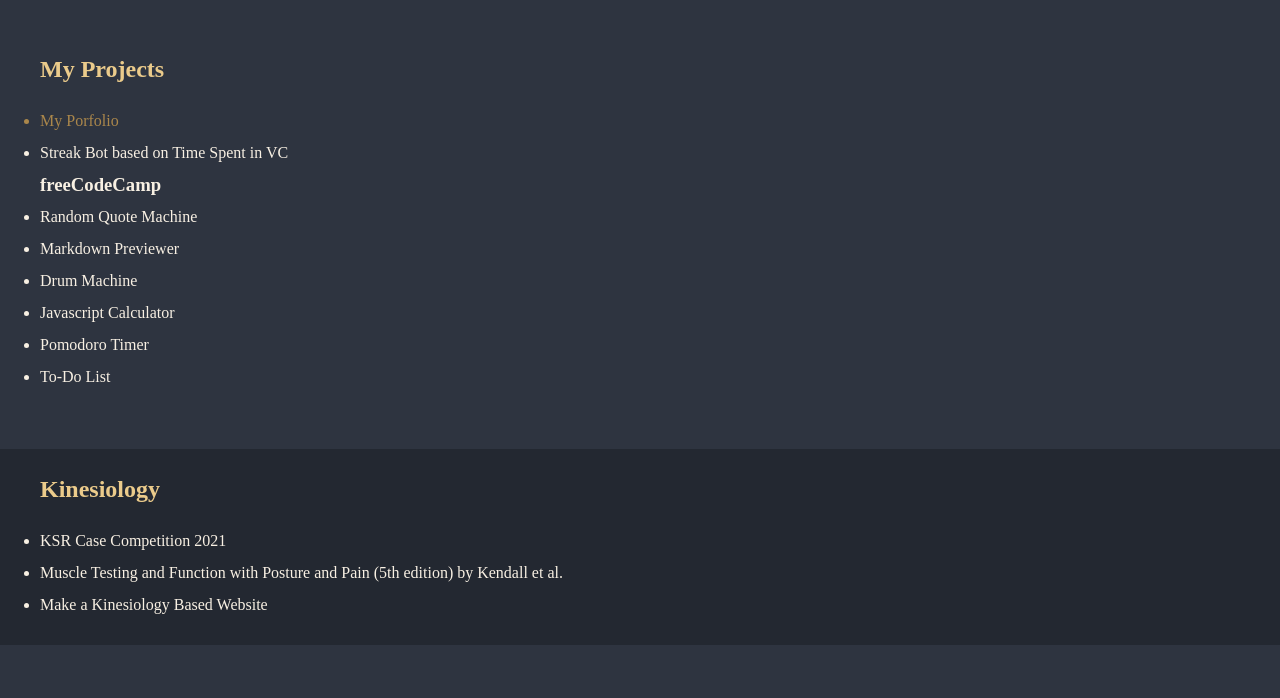
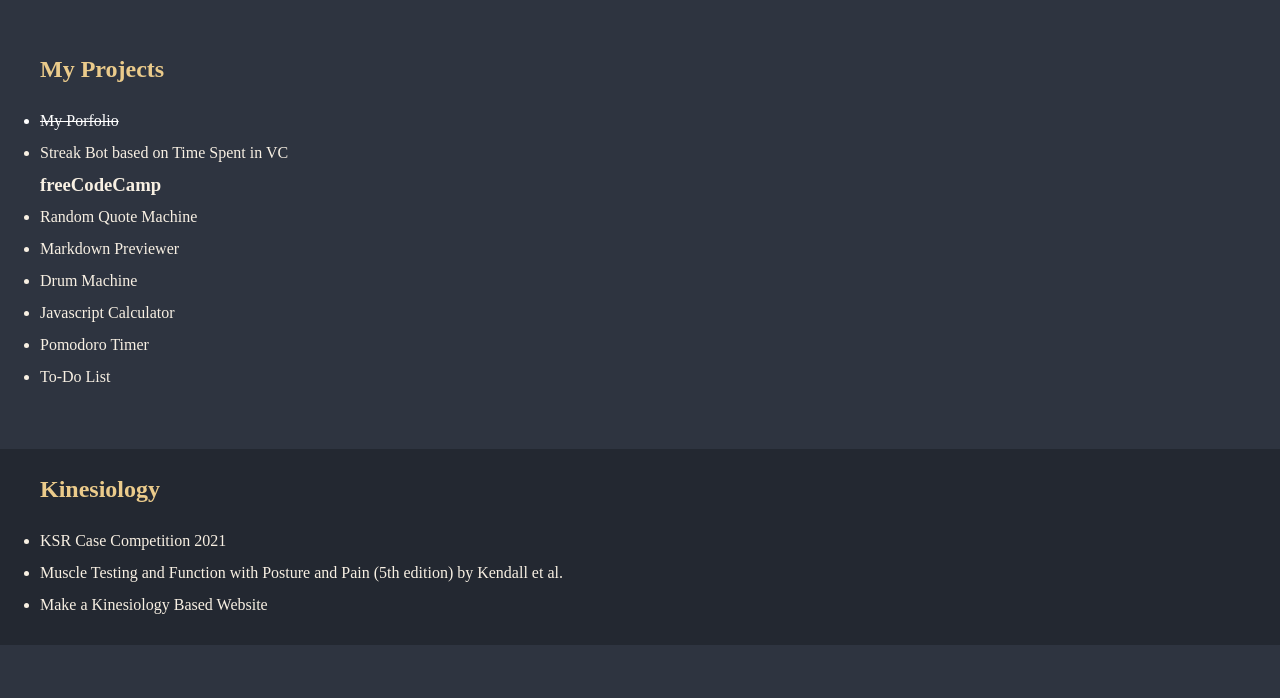
Before and after one commit to dave-cao/legacy-portfolio, a plain HTML site: page goalsPage/goals.html in a window 1280 px wide. Shown: the part 70-768 px from the top of the page. Drawn offline with Linux system fonts and the light colour scheme.

Commit message:
fixed a little colour issue

```diff
--- a/goalsPage/goals.css
+++ b/goalsPage/goals.css
@@ -8,6 +8,7 @@ html {
 }
 a {
   text-decoration: none;
+  color: white;
 }
 
 .backgroundDifferent {
--- a/goalsPage/goals.html
+++ b/goalsPage/goals.html
@@ -15,7 +15,7 @@
       <ul>
         <h2>My Projects</h2>
         <a href="http://davidcao.me" target="_blank"
-          ><li class="finished links">My Porfolio</li></a
+          ><s><li class="links">My Porfolio</li></s></a
         >
         <li>Streak Bot based on Time Spent in VC</li>
 
```
